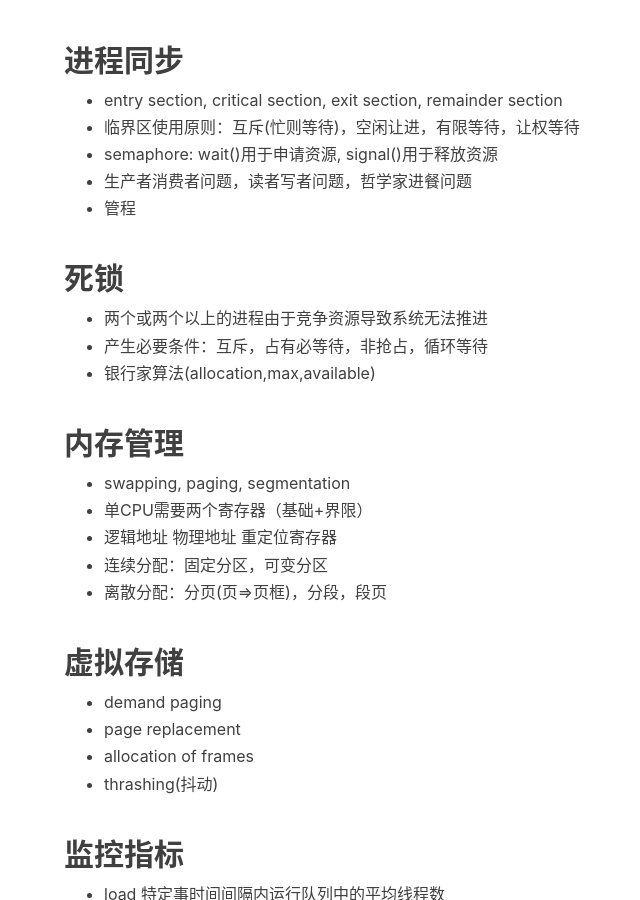
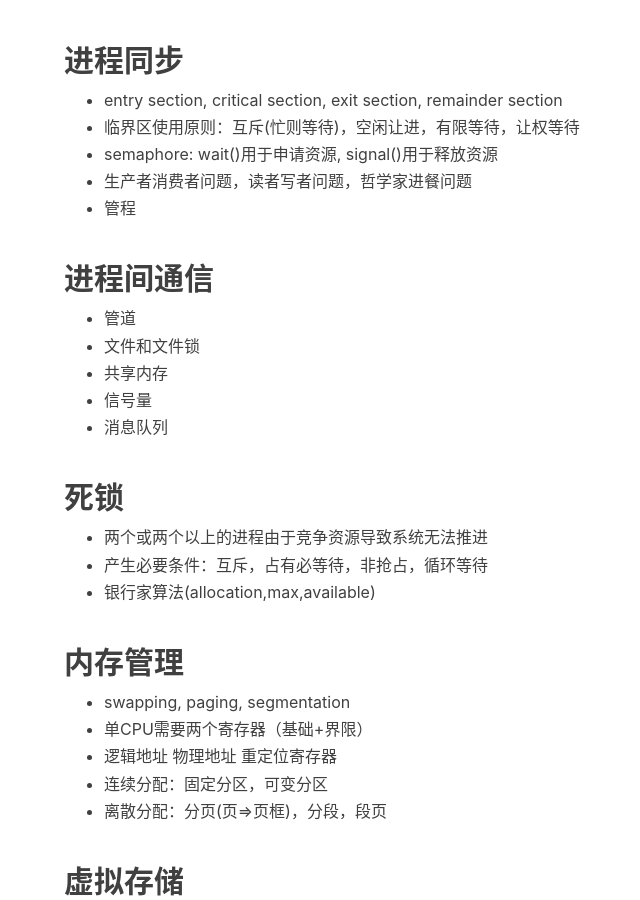
Before and after one commit to bug1024/jeet-blog, a Jekyll site: the page built from _posts/2017-03-28-linux.md, in a window 1280 px wide and 900 px high, scrolled down 1213 px. Shown: the whole window, without its empty margins (201-841 px from the left). Built offline with Jekyll 4.4.1, drawn with Linux system fonts in a browser that asks for light colours; nearby versions of some CDN libraries; comment, search, counter and statistics services are not loaded.

Commit message:
update post

```diff
--- a/_posts/2017-03-28-linux.md
+++ b/_posts/2017-03-28-linux.md
@@ -38,6 +38,13 @@ tags:
  - 生产者消费者问题，读者写者问题，哲学家进餐问题
  - 管程
 
+## 进程间通信
+ - 管道
+ - 文件和文件锁
+ - 共享内存
+ - 信号量
+ - 消息队列
+
 ## 死锁
  - 两个或两个以上的进程由于竞争资源导致系统无法推进
  - 产生必要条件：互斥，占有必等待，非抢占，循环等待
```
